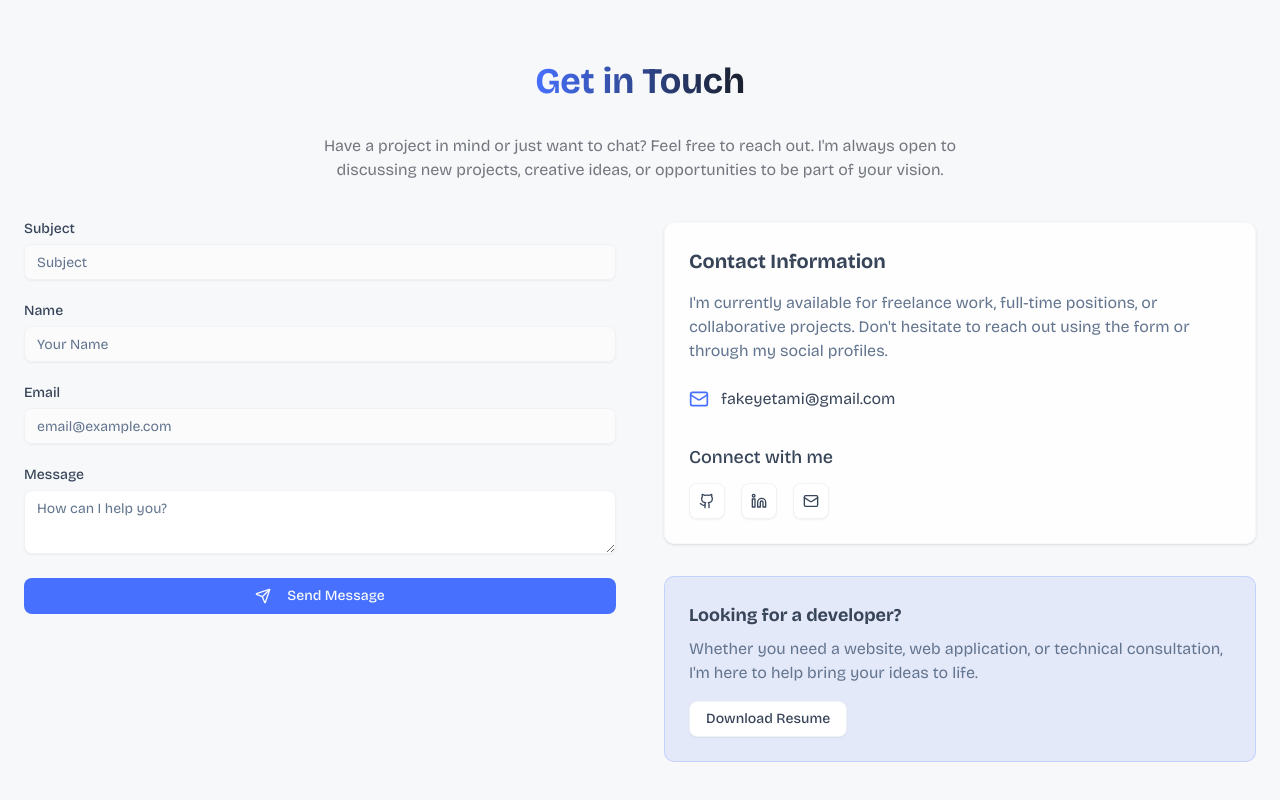
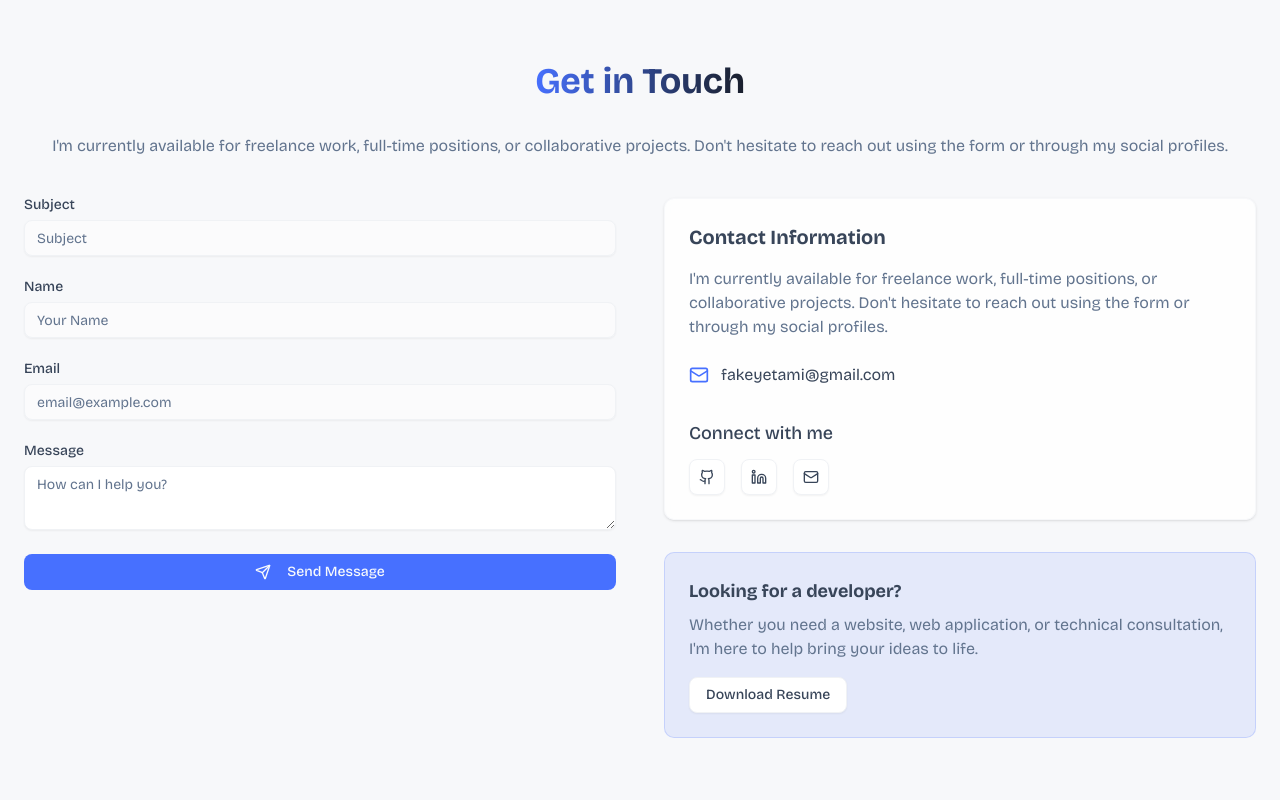
Before and after one commit to FakeyeTami/portfolio, a Next.js app: page / in a window 1280 px wide. Shown: the part 3398-4198 px from the top of the page. Built offline with nearby package versions, Linux system fonts and the light colour scheme.

Commit message:
updated about texts

```diff
--- a/src/components/Contact.tsx
+++ b/src/components/Contact.tsx
@@ -66,11 +66,11 @@ export default function Contact() {
                     <h2 className="section-title gradient-text">
                         Get in Touch
                     </h2>
-                    <p className="mx-auto max-w-prose text-accent/60">
-                        Have a project in mind or just want to chat? Feel free
-                        to reach out. I&apos;m always open to discussing new
-                        projects, creative ideas, or opportunities to be part of
-                        your vision.
+                    <p className="mb-6 text-muted-foreground">
+                        I&apos;m currently available for freelance work,
+                        full-time positions, or collaborative projects.
+                        Don&apos;t hesitate to reach out using the form or
+                        through my social profiles.
                     </p>
                 </div>
 
```
